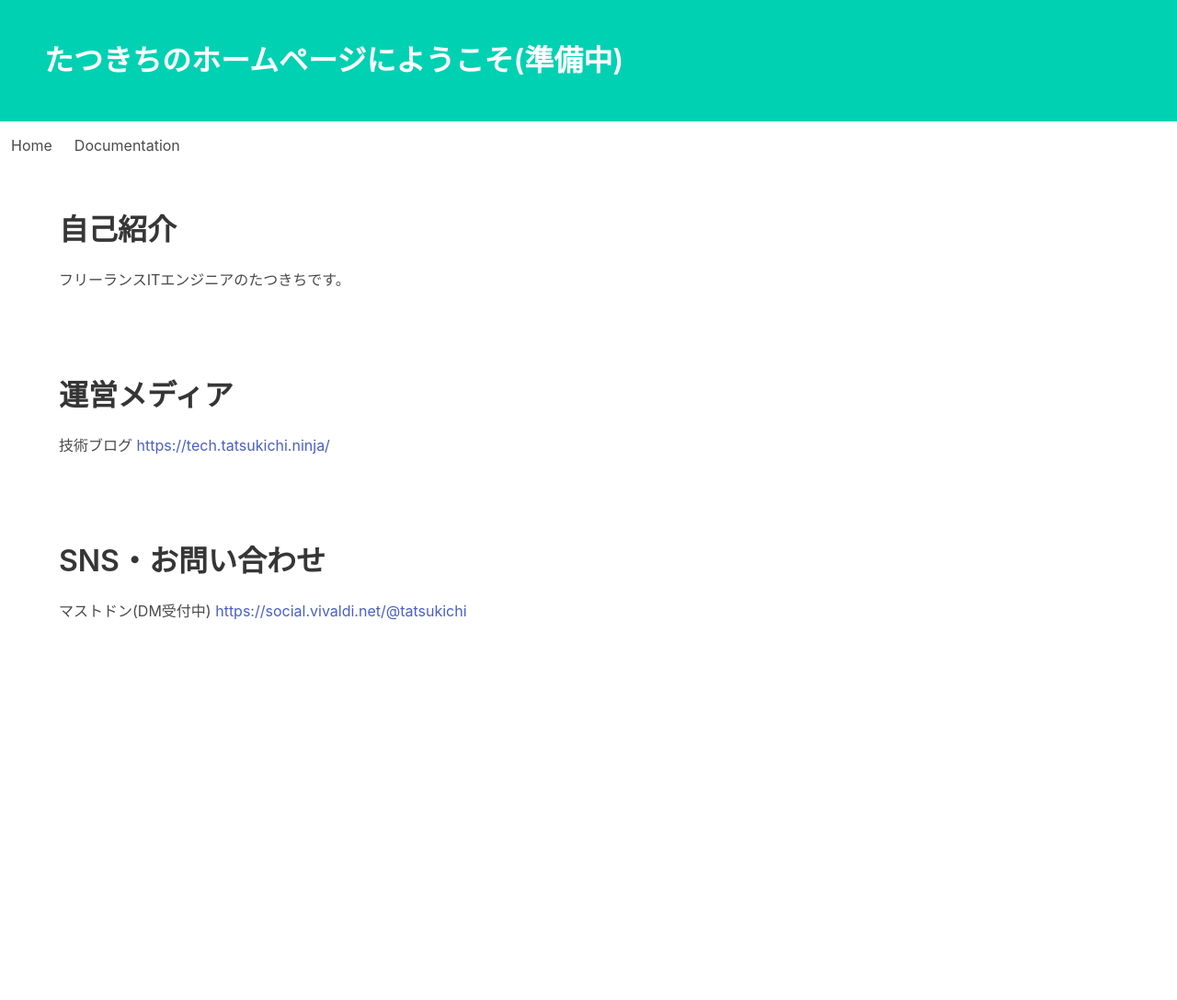
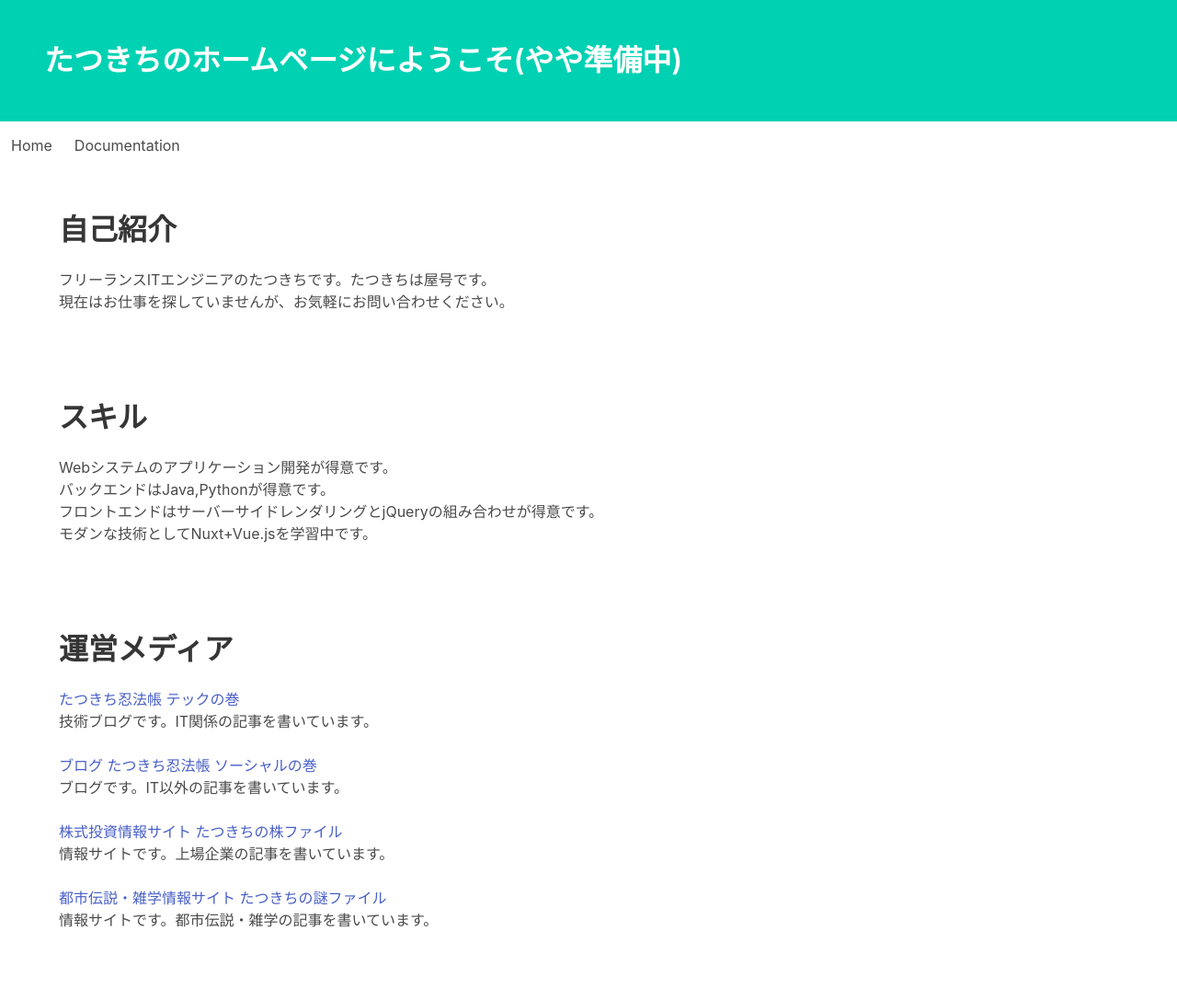
Before and after one commit to ttiz/ttiz.github.io, a plain HTML site: page docs/index.html in a window 1280 px wide. Shown: the top 1087 px of the page at 92% size. Before the commit the page ends 800 px from the top, so only its background shows below. Drawn offline with nearby package versions, Linux system fonts and the light colour scheme.

Commit message:
Update index.html

```diff
--- a/docs/index.html
+++ b/docs/index.html
@@ -4,7 +4,7 @@
 <head>
   <meta charset="utf-8">
   <meta name="viewport" content="width=device-width, initial-scale=1">
-  <title>たつきちのホームページ(準備中)</title>
+  <title>たつきちのホームページ</title>
   <link rel="stylesheet" href="https://cdn.jsdelivr.net/npm/bulma@0.9.4/css/bulma.min.css">
   <script type="text/javascript" src="burger.js"></script>
 </head>
@@ -13,7 +13,7 @@
   <section class="hero is-primary">
     <div class="hero-body">
       <p class="title">
-        たつきちのホームページにようこそ(準備中)
+        たつきちのホームページにようこそ(やや準備中)
       </p>
       <!-- <p class="subtitle">
         フリーランスITエンジニアのたつきちです。
@@ -77,20 +77,50 @@
         自己紹介
       </h1>
       <p>
-        フリーランスITエンジニアのたつきちです。
+        フリーランスITエンジニアのたつきちです。たつきちは屋号です。
       </p>
+      <p>現在はお仕事を探していませんが、お気軽にお問い合わせください。</p>
     </div>
   </section>
 
   <section class="section">
     <div class="container">
       <h1 class="title">
+        スキル
+      </h1>
+      <p>
+        Webシステムのアプリケーション開発が得意です。
+      </p>
+      <p>バックエンドはJava,Pythonが得意です。</p>
+      <p>フロントエンドはサーバーサイドレンダリングとjQueryの組み合わせが得意です。</p>
+      <p>モダンな技術としてNuxt+Vue.jsを学習中です。</p>
+
+    </div>
+  </section>
+
+
+
+  <section class="section">
+    <div class="container">
+      <h1 class="title">
         運営メディア
       </h1>
-      <p>
-        技術ブログ
-        <a href="https://tech.tatsukichi.ninja/" target="_blank"> https://tech.tatsukichi.ninja/ </a>
-      </p>
+      <h2>
+        <a href="https://tech.tatsukichi.ninja/" target="_blank"> たつきち忍法帳 テックの巻</a>
+      </h2>
+      <p>技術ブログです。IT関係の記事を書いています。</p><br>
+      <h2>
+        <a href="https://social.tatsukichi.ninja/" target="_blank"> ブログ たつきち忍法帳 ソーシャルの巻</a>
+      </h2>
+      <p>ブログです。IT以外の記事を書いています。</p><br>
+      <h2>
+        <a href="https://kabu.tatsukichi.ninja/" target="_blank"> 株式投資情報サイト たつきちの株ファイル</a>
+      </h2>
+      <p>情報サイトです。上場企業の記事を書いています。</p><br>
+      <h2>
+        <a href="https://nazo.tatsukichi.ninja/" target="_blank"> 都市伝説・雑学情報サイト たつきちの謎ファイル</a>
+        <p>情報サイトです。都市伝説・雑学の記事を書いています。</p><br>
+      </h2>
     </div>
   </section>
 
```
Lines whose indentation alone changed are shown as unchanged.
